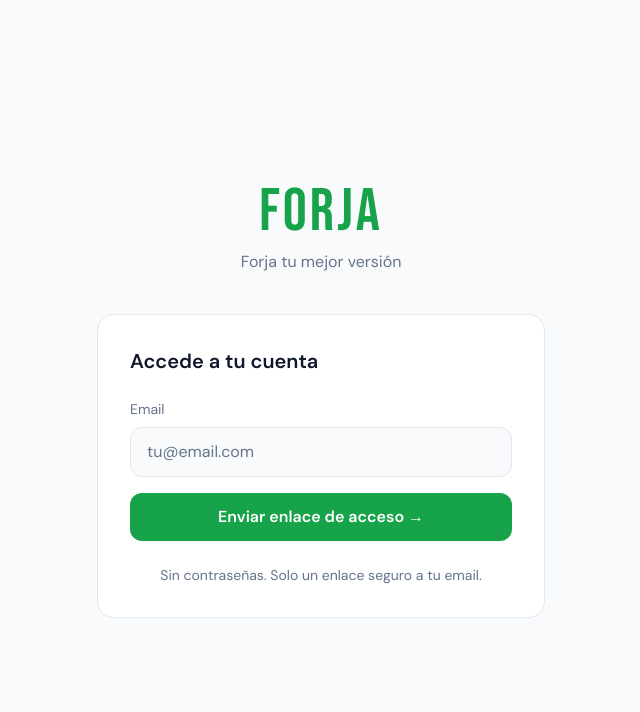
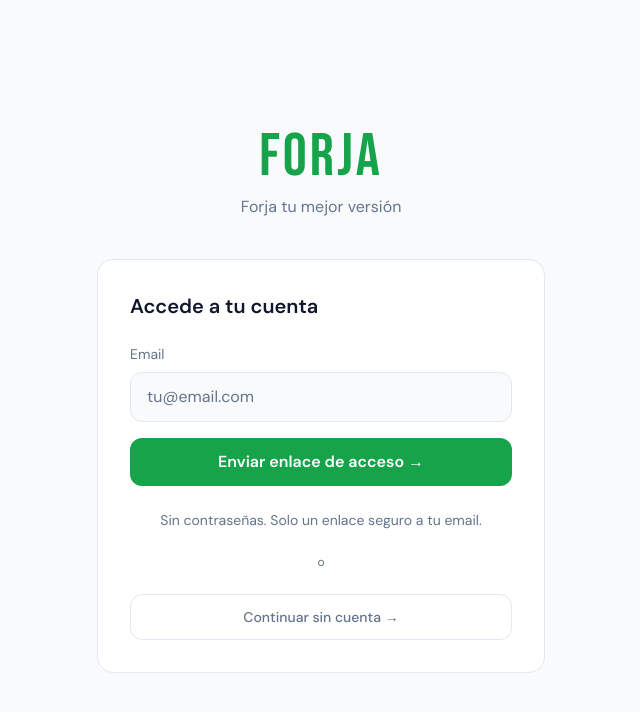
Before and after one commit to belenguerrrrrr/forja, a Next.js app: page /auth in a window 1280 px wide. Shown: the top 712 px of the page, without its empty margins (319-959 px from the left). Built offline with nearby package versions, Linux system fonts and the light colour scheme; no server answers.

Commit message:
feat: add skip auth button on login page

```diff
--- a/app/auth/page.js
+++ b/app/auth/page.js
@@ -1,12 +1,14 @@
 'use client'
 
 import { useState } from 'react'
+import { useRouter } from 'next/navigation'
 import { createClient } from '@/lib/supabase/client'
 
 export default function AuthPage() {
   const [email, setEmail] = useState('')
   const [sent, setSent] = useState(false)
   const [loading, setLoading] = useState(false)
+  const router = useRouter()
   const supabase = createClient()
 
   const handleLogin = async (e) => {
@@ -67,6 +69,19 @@ export default function AuthPage() {
             <p className="text-center text-forja-muted text-sm mt-6">
               Sin contraseñas. Solo un enlace seguro a tu email.
             </p>
+            <div className="relative my-6">
+              <div className="absolute inset-0 flex items-center">
+                <div className="w-full border-t border-forja-border" />
+              </div>
+              <div className="relative flex justify-center text-xs text-forja-muted bg-forja-surface px-2">o</div>
+            </div>
+            <button
+              type="button"
+              onClick={() => router.push('/onboarding')}
+              className="w-full border border-forja-border hover:border-forja-primary text-forja-muted hover:text-forja-text font-medium py-3 rounded-xl transition-colors text-sm"
+            >
+              Continuar sin cuenta →
+            </button>
           </div>
         )}
       </div>
```
